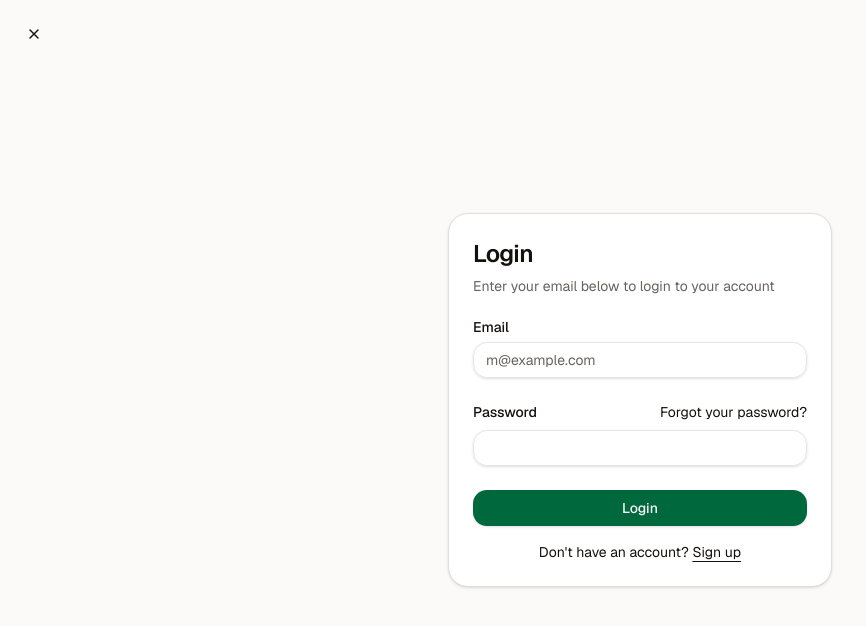
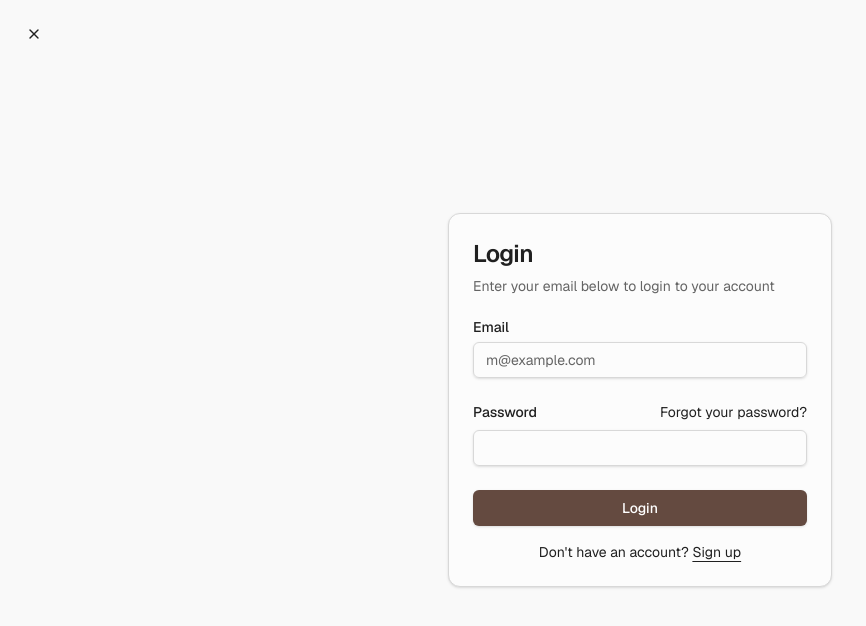
Before and after one commit to danielbuva/mtn-club, a Next.js app: page /auth/login in a window 1280 px wide. Shown: the top 626 px of the page, without its empty margins (0-866 px from the left). Built offline with nearby package versions, Linux system fonts and the light colour scheme.

Commit message:
style(globals.css): update color variables and add shadow properties for improved theming

```diff
--- a/app/globals.css
+++ b/app/globals.css
@@ -3,83 +3,128 @@
 @custom-variant dark (&:is(.dark *));
 
 :root {
-  --background: oklch(0.985 0.002 75);
-  --foreground: oklch(0.18 0.01 75);
-  --card: oklch(1 0 0);
-  --card-foreground: oklch(0.18 0.01 75);
-  --popover: oklch(1 0 0);
-  --popover-foreground: oklch(0.18 0.01 75);
-  --primary: oklch(0.45 0.12 160);
-  --primary-foreground: oklch(0.98 0 0);
-  --secondary: oklch(0.96 0.01 75);
-  --secondary-foreground: oklch(0.25 0.01 75);
-  --muted: oklch(0.94 0.005 75);
-  --muted-foreground: oklch(0.5 0.01 75);
-  --accent: oklch(0.55 0.1 165);
-  --accent-foreground: oklch(0.98 0 0);
-  --destructive: oklch(0.577 0.245 27.325);
-  --destructive-foreground: oklch(0.98 0 0);
-  --border: oklch(0.9 0.005 75);
-  --input: oklch(0.92 0.005 75);
-  --ring: oklch(0.45 0.12 160);
-  --chart-1: oklch(0.45 0.12 160);
-  --chart-2: oklch(0.55 0.1 165);
-  --chart-3: oklch(0.65 0.08 170);
-  --chart-4: oklch(0.7 0.06 80);
-  --chart-5: oklch(0.6 0.15 45);
-  --radius: 1rem;
-  --sidebar: oklch(0.98 0.002 75);
-  --sidebar-foreground: oklch(0.18 0.01 75);
-  --sidebar-primary: oklch(0.45 0.12 160);
-  --sidebar-primary-foreground: oklch(0.98 0 0);
-  --sidebar-accent: oklch(0.94 0.005 75);
-  --sidebar-accent-foreground: oklch(0.25 0.01 75);
-  --sidebar-border: oklch(0.9 0.005 75);
-  --sidebar-ring: oklch(0.45 0.12 160);
+  --background: oklch(0.9821 0 0);
+  --foreground: oklch(0.2435 0 0);
+  --card: oklch(0.9911 0 0);
+  --card-foreground: oklch(0.2435 0 0);
+  --popover: oklch(0.9911 0 0);
+  --popover-foreground: oklch(0.2435 0 0);
+  --primary: oklch(0.4341 0.0392 41.9938);
+  --primary-foreground: oklch(1 0 0);
+  --secondary: oklch(0.92 0.0651 74.3695);
+  --secondary-foreground: oklch(0.3499 0.0685 40.8288);
+  --muted: oklch(0.9521 0 0);
+  --muted-foreground: oklch(0.5032 0 0);
+  --accent: oklch(0.931 0 0);
+  --accent-foreground: oklch(0.2435 0 0);
+  --destructive: oklch(0.6271 0.1936 33.339);
+  --destructive-foreground: oklch(1 0 0);
+  --border: oklch(0.8822 0 0);
+  --input: oklch(0.8822 0 0);
+  --ring: oklch(0.4341 0.0392 41.9938);
+  --chart-1: oklch(0.4341 0.0392 41.9938);
+  --chart-2: oklch(0.92 0.0651 74.3695);
+  --chart-3: oklch(0.931 0 0);
+  --chart-4: oklch(0.9367 0.0523 75.5009);
+  --chart-5: oklch(0.4338 0.0437 41.6746);
+  --sidebar: oklch(0.9881 0 0);
+  --sidebar-foreground: oklch(0.2645 0 0);
+  --sidebar-primary: oklch(0.325 0 0);
+  --sidebar-primary-foreground: oklch(0.9881 0 0);
+  --sidebar-accent: oklch(0.9761 0 0);
+  --sidebar-accent-foreground: oklch(0.325 0 0);
+  --sidebar-border: oklch(0.9401 0 0);
+  --sidebar-ring: oklch(0.7731 0 0);
+  --font-sans:
+    ui-sans-serif, system-ui, -apple-system, BlinkMacSystemFont, "Segoe UI", Roboto, "Helvetica Neue", Arial, "Noto Sans", sans-serif, "Apple Color Emoji", "Segoe UI Emoji", "Segoe UI Symbol", "Noto Color Emoji";
+  --font-serif: ui-serif, Georgia, Cambria, "Times New Roman", Times, serif;
+  --font-mono:
+    ui-monospace, SFMono-Regular, Menlo, Monaco, Consolas, "Liberation Mono",
+    "Courier New", monospace;
+  --radius: 0.5rem;
+  --shadow-x: 0;
+  --shadow-y: 1px;
+  --shadow-blur: 3px;
+  --shadow-spread: 0px;
+  --shadow-opacity: 0.1;
+  --shadow-color: oklch(0 0 0);
+  --shadow-2xs: 0 1px 3px 0px hsl(0 0% 0% / 0.05);
+  --shadow-xs: 0 1px 3px 0px hsl(0 0% 0% / 0.05);
+  --shadow-sm:
+    0 1px 3px 0px hsl(0 0% 0% / 0.1), 0 1px 2px -1px hsl(0 0% 0% / 0.1);
+  --shadow: 0 1px 3px 0px hsl(0 0% 0% / 0.1), 0 1px 2px -1px hsl(0 0% 0% / 0.1);
+  --shadow-md:
+    0 1px 3px 0px hsl(0 0% 0% / 0.1), 0 2px 4px -1px hsl(0 0% 0% / 0.1);
+  --shadow-lg:
+    0 1px 3px 0px hsl(0 0% 0% / 0.1), 0 4px 6px -1px hsl(0 0% 0% / 0.1);
+  --shadow-xl:
+    0 1px 3px 0px hsl(0 0% 0% / 0.1), 0 8px 10px -1px hsl(0 0% 0% / 0.1);
+  --shadow-2xl: 0 1px 3px 0px hsl(0 0% 0% / 0.25);
+  --tracking-normal: 0em;
+  --spacing: 0.25rem;
 }
 
 .dark {
-  --background: oklch(0.14 0.01 75);
-  --foreground: oklch(0.95 0.005 75);
-  --card: oklch(0.18 0.01 75);
-  --card-foreground: oklch(0.95 0.005 75);
-  --popover: oklch(0.18 0.01 75);
-  --popover-foreground: oklch(0.95 0.005 75);
-  --primary: oklch(0.55 0.12 160);
-  --primary-foreground: oklch(0.98 0 0);
-  --secondary: oklch(0.22 0.01 75);
-  --secondary-foreground: oklch(0.9 0.005 75);
-  --muted: oklch(0.25 0.01 75);
-  --muted-foreground: oklch(0.65 0.01 75);
-  --accent: oklch(0.6 0.1 165);
-  --accent-foreground: oklch(0.98 0 0);
-  --destructive: oklch(0.5 0.2 27);
-  --destructive-foreground: oklch(0.98 0 0);
-  --border: oklch(0.28 0.01 75);
-  --input: oklch(0.25 0.01 75);
-  --ring: oklch(0.55 0.12 160);
-  --chart-1: oklch(0.55 0.12 160);
-  --chart-2: oklch(0.6 0.1 165);
-  --chart-3: oklch(0.7 0.08 170);
-  --chart-4: oklch(0.75 0.06 80);
-  --chart-5: oklch(0.65 0.15 45);
-  --sidebar: oklch(0.16 0.01 75);
-  --sidebar-foreground: oklch(0.95 0.005 75);
-  --sidebar-primary: oklch(0.55 0.12 160);
-  --sidebar-primary-foreground: oklch(0.98 0 0);
-  --sidebar-accent: oklch(0.22 0.01 75);
-  --sidebar-accent-foreground: oklch(0.9 0.005 75);
-  --sidebar-border: oklch(0.28 0.01 75);
-  --sidebar-ring: oklch(0.55 0.12 160);
-}
-
-@theme {
-  --font-brand: var(--font-brand);
+  --background: oklch(0.2659 0.0075 17.6356);
+  --foreground: oklch(0.9491 0 0);
+  --card: oklch(0.2244 0.0031 17.3887);
+  --card-foreground: oklch(0.9491 0 0);
+  --popover: oklch(0.2134 0 0);
+  --popover-foreground: oklch(0.9491 0 0);
+  --primary: oklch(0.9247 0.0524 66.1732);
+  --primary-foreground: oklch(0.2029 0.024 200.1962);
+  --secondary: oklch(0.3163 0.019 63.6992);
+  --secondary-foreground: oklch(0.9247 0.0524 66.1732);
+  --muted: oklch(0.252 0 0);
+  --muted-foreground: oklch(0.7699 0 0);
+  --accent: oklch(0.285 0 0);
+  --accent-foreground: oklch(0.9491 0 0);
+  --destructive: oklch(0.6271 0.1936 33.339);
+  --destructive-foreground: oklch(1 0 0);
+  --border: oklch(0.2351 0.0115 91.7467);
+  --input: oklch(0.4017 0 0);
+  --ring: oklch(0.9247 0.0524 66.1732);
+  --chart-1: oklch(0.9247 0.0524 66.1732);
+  --chart-2: oklch(0.3163 0.019 63.6992);
+  --chart-3: oklch(0.285 0 0);
+  --chart-4: oklch(0.3481 0.0219 67.0001);
+  --chart-5: oklch(0.9245 0.0533 67.0855);
+  --sidebar: oklch(0.2103 0.0059 285.8852);
+  --sidebar-foreground: oklch(0.9674 0.0013 286.3752);
+  --sidebar-primary: oklch(0.4882 0.2172 264.3763);
+  --sidebar-primary-foreground: oklch(1 0 0);
+  --sidebar-accent: oklch(0.2739 0.0055 286.0326);
+  --sidebar-accent-foreground: oklch(0.9674 0.0013 286.3752);
+  --sidebar-border: oklch(0.2739 0.0055 286.0326);
+  --sidebar-ring: oklch(0.8711 0.0055 286.286);
+  --font-sans:
+    ui-sans-serif, system-ui, -apple-system, BlinkMacSystemFont, "Segoe UI", Roboto, "Helvetica Neue", Arial, "Noto Sans", sans-serif, "Apple Color Emoji", "Segoe UI Emoji", "Segoe UI Symbol", "Noto Color Emoji";
+  --font-serif: ui-serif, Georgia, Cambria, "Times New Roman", Times, serif;
+  --font-mono:
+    ui-monospace, SFMono-Regular, Menlo, Monaco, Consolas, "Liberation Mono",
+    "Courier New", monospace;
+  --radius: 0.5rem;
+  --shadow-x: 0;
+  --shadow-y: 1px;
+  --shadow-blur: 3px;
+  --shadow-spread: 0px;
+  --shadow-opacity: 0.1;
+  --shadow-color: oklch(0 0 0);
+  --shadow-2xs: 0 1px 3px 0px hsl(0 0% 0% / 0.05);
+  --shadow-xs: 0 1px 3px 0px hsl(0 0% 0% / 0.05);
+  --shadow-sm:
+    0 1px 3px 0px hsl(0 0% 0% / 0.1), 0 1px 2px -1px hsl(0 0% 0% / 0.1);
+  --shadow: 0 1px 3px 0px hsl(0 0% 0% / 0.1), 0 1px 2px -1px hsl(0 0% 0% / 0.1);
+  --shadow-md:
+    0 1px 3px 0px hsl(0 0% 0% / 0.1), 0 2px 4px -1px hsl(0 0% 0% / 0.1);
+  --shadow-lg:
+    0 1px 3px 0px hsl(0 0% 0% / 0.1), 0 4px 6px -1px hsl(0 0% 0% / 0.1);
+  --shadow-xl:
+    0 1px 3px 0px hsl(0 0% 0% / 0.1), 0 8px 10px -1px hsl(0 0% 0% / 0.1);
+  --shadow-2xl: 0 1px 3px 0px hsl(0 0% 0% / 0.25);
 }
 
 @theme inline {
-  --font-sans: "Geist", "Geist Fallback";
-  --font-mono: "Geist Mono", "Geist Mono Fallback";
   --color-background: var(--background);
   --color-foreground: var(--foreground);
   --color-card: var(--card);
@@ -104,10 +149,6 @@
   --color-chart-3: var(--chart-3);
   --color-chart-4: var(--chart-4);
   --color-chart-5: var(--chart-5);
-  --radius-sm: calc(var(--radius) - 4px);
-  --radius-md: calc(var(--radius) - 2px);
-  --radius-lg: var(--radius);
-  --radius-xl: calc(var(--radius) + 4px);
   --color-sidebar: var(--sidebar);
   --color-sidebar-foreground: var(--sidebar-foreground);
   --color-sidebar-primary: var(--sidebar-primary);
@@ -116,6 +157,28 @@
   --color-sidebar-accent-foreground: var(--sidebar-accent-foreground);
   --color-sidebar-border: var(--sidebar-border);
   --color-sidebar-ring: var(--sidebar-ring);
+
+  --font-sans: var(--font-sans);
+  --font-mono: var(--font-mono);
+  --font-serif: var(--font-serif);
+
+  --radius-sm: calc(var(--radius) - 4px);
+  --radius-md: calc(var(--radius) - 2px);
+  --radius-lg: var(--radius);
+  --radius-xl: calc(var(--radius) + 4px);
+
+  --shadow-2xs: var(--shadow-2xs);
+  --shadow-xs: var(--shadow-xs);
+  --shadow-sm: var(--shadow-sm);
+  --shadow: var(--shadow);
+  --shadow-md: var(--shadow-md);
+  --shadow-lg: var(--shadow-lg);
+  --shadow-xl: var(--shadow-xl);
+  --shadow-2xl: var(--shadow-2xl);
+}
+
+@theme {
+  --font-brand: var(--font-brand);
 }
 
 @layer base {
```
